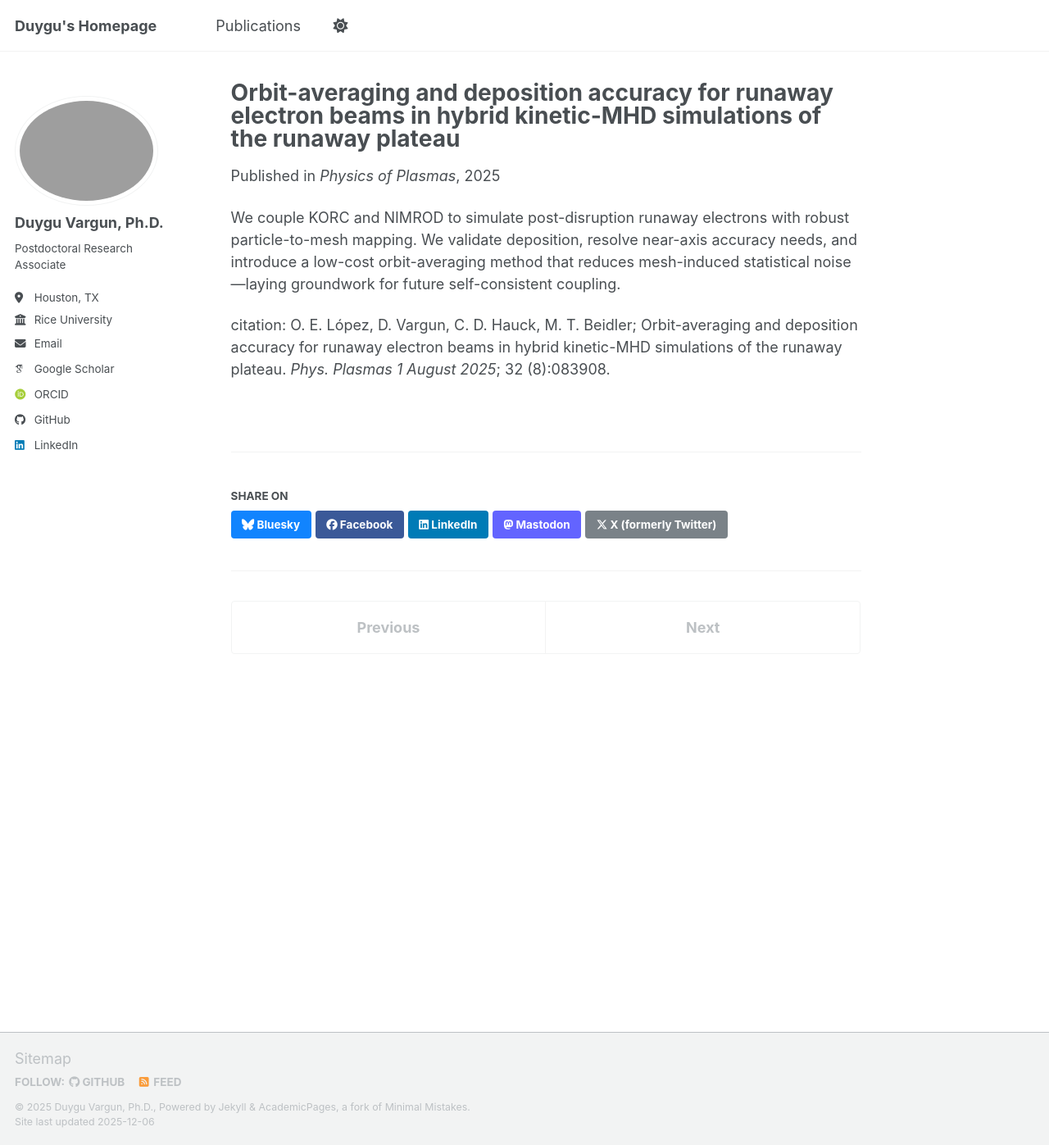
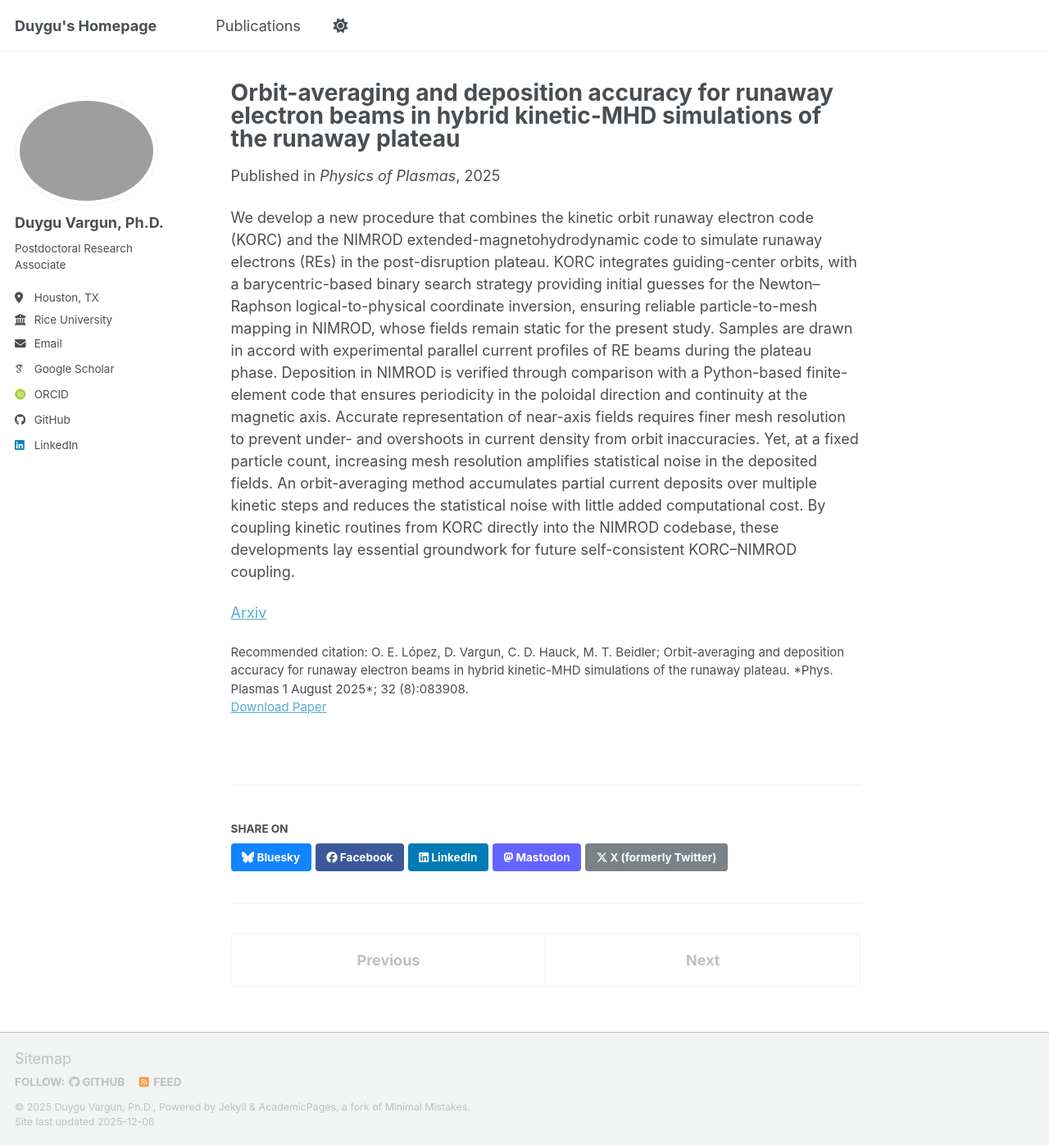
Before and after one commit to dvargun/dvargun.github.io, a Jekyll site: the page built from _publications/LVHB2025.md, in a window 1280 px wide and 1397 px high. Shown: the whole window at 82% size. Built offline with Jekyll 4.4.1, drawn with Linux system fonts in a browser that asks for light colours; some web fonts are replaced; a script bundle is joined from its source files by our own code; library files that are not in the unit come from our copies.

Commit message:
publication arrange

```diff
--- a/_publications/LVHB2025.md
+++ b/_publications/LVHB2025.md
@@ -1,18 +1,19 @@
 ---
 title: "Orbit-averaging and deposition accuracy for runaway electron beams in hybrid kinetic-MHD simulations of the runaway plateau"
 collection: publications
-category: manuscripts
+category:
+    -plasma
+    -tokamak
+    -fem
+    -re
 permalink: /publication/LVHB2025
-excerpt: 'with  O. E. López, C. D. Hauck and M. T. Beidler '
+excerpt: We couple KORC and NIMROD to simulate post-disruption runaway electrons with robust particle-to-mesh mapping. We validate deposition, resolve near-axis accuracy needs, and introduce a low-cost orbit-averaging method that reduces mesh-induced statistical noise—laying groundwork for future self-consistent coupling.
 date: 1 August 2025
 venue: 'Physics of Plasmas'
 paperurl: 'https://doi.org/10.1063/5.0279253'
-keywords:
-  - machine learning
-  - graph neural networks
-  - robustness
+citation: O. E. López, D. Vargun, C. D. Hauck, M. T. Beidler; Orbit-averaging and deposition accuracy for runaway electron beams in hybrid kinetic-MHD simulations of the runaway plateau. *Phys. Plasmas 1 August 2025*; 32 (8):083908.
 ---
 
-We couple KORC and NIMROD to simulate post-disruption runaway electrons with robust particle-to-mesh mapping. We validate deposition, resolve near-axis accuracy needs, and introduce a low-cost orbit-averaging method that reduces mesh-induced statistical noise—laying groundwork for future self-consistent coupling.
+We develop a new procedure that combines the kinetic orbit runaway electron code (KORC) and the NIMROD extended-magnetohydrodynamic code to simulate runaway electrons (REs) in the post-disruption plateau. KORC integrates guiding-center orbits, with a barycentric-based binary search strategy providing initial guesses for the Newton–Raphson logical-to-physical coordinate inversion, ensuring reliable particle-to-mesh mapping in NIMROD, whose fields remain static for the present study. Samples are drawn in accord with experimental parallel current profiles of RE beams during the plateau phase. Deposition in NIMROD is verified through comparison with a Python-based finite-element code that ensures periodicity in the poloidal direction and continuity at the magnetic axis. Accurate representation of near-axis fields requires finer mesh resolution to prevent under- and overshoots in current density from orbit inaccuracies. Yet, at a fixed particle count, increasing mesh resolution amplifies statistical noise in the deposited fields. An orbit-averaging method accumulates partial current deposits over multiple kinetic steps and reduces the statistical noise with little added computational cost. By coupling kinetic routines from KORC directly into the NIMROD codebase, these developments lay essential groundwork for future self-consistent KORC–NIMROD coupling.
 
-citation: O. E. López, D. Vargun, C. D. Hauck, M. T. Beidler; Orbit-averaging and deposition accuracy for runaway electron beams in hybrid kinetic-MHD simulations of the runaway plateau. *Phys. Plasmas 1 August 2025*; 32 (8):083908.
+[Arxiv](https://arxiv.org/abs/2505.09801)
```
Also changed, not shown: _publications/FRV2025.md (+6 -2 lines), _publications/HRV2023.md (+5 -2 lines), _publications/LHRV2023.md (+6 -4 lines), _publications/VMR2025.md (+6 -2 lines).
